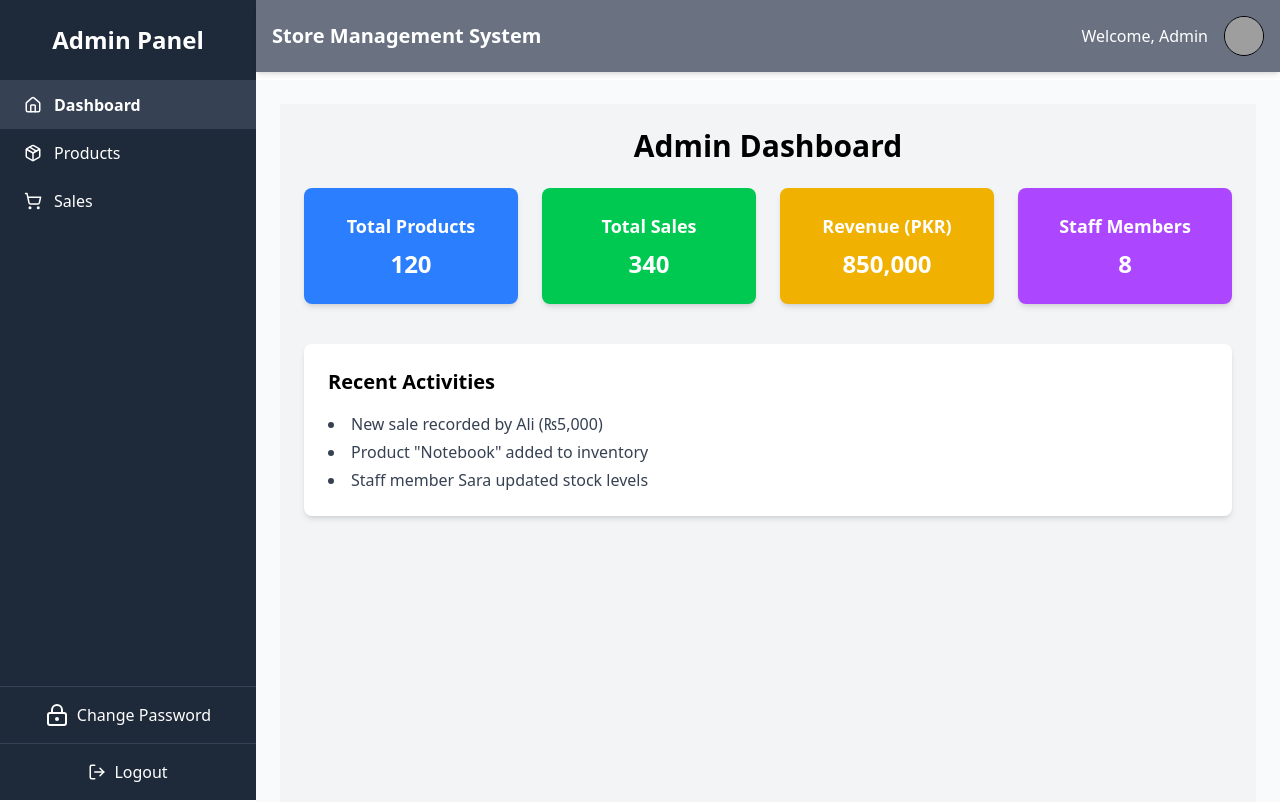
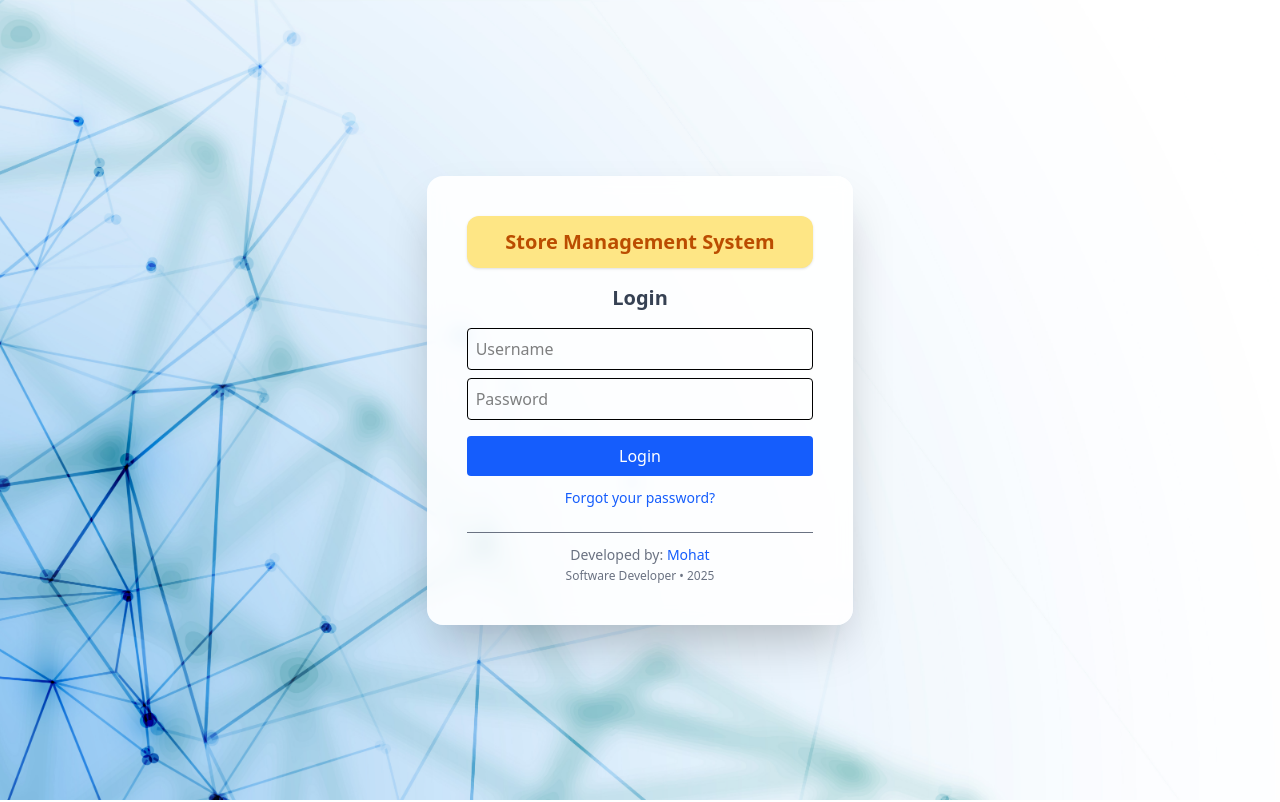
Before and after one commit to mohsinmughal5/shop-management-system, a React (Vite) app: page / in a window 1280 px wide. Before the commit this address led to /dashboard. Shown: the top 802 px of the page. Built offline with nearby package versions, Linux system fonts and the light colour scheme; sample sign-in values are in the browser's storage; grey boxes are pictures that could not be loaded.

Commit message:
changes on 14 11 in Routing

```diff
--- a/src/App.jsx
+++ b/src/App.jsx
@@ -1,142 +1,13 @@
-// import React from 'react'
-// import { BrowserRouter as Router, Routes, Route, Navigate } from 'react-router-dom'
-// import { useAuth } from './context/AuthContext'
-// import Sidebar from './components/Sidebar'
-// import Header from './components/Header'
-// import Dashboard from './pages/Dashboard'
-// import Products from './pages/Products'
-// import Sales from './pages/Sales'
-// import Login from './pages/Login'
-// import Footer from './components/Footer'
-
-// const App = () => {
-//   const { isLoggedIn } = useAuth()
-
-//   return (
-//     <Router>
-//       {isLoggedIn ? (
-//         <div className="flex">
-//           <Sidebar />
-//           <div className="flex-1 ml-64">
-//             <Header />
-//             <main className="mt-20 p-6 bg-gray-50 min-h-screen">
-//               <Routes>
-//                 <Route path="/dashboard" element={<Dashboard />} />
-//                 <Route path="/products" element={<Products />} />
-//                 <Route path="/sales" element={<Sales />} />
-//                 <Route path="*" element={<Navigate to="/dashboard" />} />
-//               </Routes>
-//             </main>
-//             <Footer />
-//           </div>
-//         </div>
-//       ) : (
-//         <Routes>
-//           <Route path="/" element={<Login />} />
-//           <Route path="*" element={<Navigate to="/" />} />
-//         </Routes>
-//       )}
-//     </Router>
-//   )
-// }
-
-// export default App
-
 import React from 'react'
-import { BrowserRouter as Router, Routes, Route, Navigate } from 'react-router-dom'
-import { useAuth } from './context/AuthContext'
-import Sidebar from './components/layout/Sidebar'
-import Header from './components/layout/Header'
-import Footer from './components/layout/Footer'
-import Dashboard from './pages/Dashboard'
-import Products from './pages/Products'
-import Sales from './pages/Sales'
-import Login from './pages/Login'
-import ProtectedRoute from './components/layout/ProtectedRoute'
-import InventoryDashboard from './pages/InventoryDashboard'
-import ResetPassword from './pages/ResetPassword'
-import ChangePassword from './pages/ChangePassword'
-import { Toaster } from 'react-hot-toast';
+import AppRoutes from './routes/AppRoutes'
+import { Toaster } from 'react-hot-toast'
 
 const App = () => {
-  const { isLoggedIn } = useAuth()
-
   return (
-    <Router>
+    <>
       <Toaster position="top-right" />
-      {isLoggedIn ? (
-        <div className="flex">
-          <Sidebar />
-          <div className="flex-1 ml-64">
-            <Header />
-            <main className="mt-20 p-6 bg-gray-50 min-h-screen">
-              <Routes>
-                {/* Dashboard - all roles can access */}
-
-                <Route
-                  path="/dashboard"
-                  element={
-                    <ProtectedRoute allowedRoles={['admin', 'sales', 'inventory']}>
-                      <Dashboard />
-                    </ProtectedRoute>
-                  }
-                />
-
-                {/* Products - only Admin & Inventory Manager */}
-                <Route
-                  path="/products"
-                  element={
-                    <ProtectedRoute allowedRoles={['admin', 'inventory']}>
-                      <Products />
-                    </ProtectedRoute>
-                  }
-                />
-
-                {/* Sales - only Admin & Sales */}
-                <Route
-                  path="/sales"
-                  element={
-                    <ProtectedRoute allowedRoles={['admin', 'sales']}>
-                      <Sales />
-                    </ProtectedRoute>
-                  }
-                />
-                <Route
-  path="/inventory"
-  element={
-    <ProtectedRoute allowedRoles={['admin', 'inventory']}>
-      <InventoryDashboard />
-    </ProtectedRoute>
-  }
-/>
-
-
-  <Route
-    path="/change-password"
-    element={
-      <ProtectedRoute allowedRoles={['admin', 'sales', 'inventory']}>
-        <ChangePassword />
-      </ProtectedRoute>
-    }
-  />
-
-
-
-                {/* Default route */}
-                <Route path="*" element={<Navigate to="/dashboard" />} />
-              </Routes>
-            </main>
-            <Footer />
-          </div>
-        </div>
-      ) : (
-        <Routes>
-          <Route path="/" element={<Login />} />
-          <Route path="*" element={<Navigate to="/" />} />
-          <Route path="/reset-password" element={<ResetPassword />} />
-        </Routes>
-      )}
-    </Router>
+      <AppRoutes />
+    </>
   )
 }
 
--- a/src/components/layout/ProtectedRoute.jsx
+++ /dev/null
@@ -1,29 +0,0 @@
-import React from 'react'
-import { Navigate } from 'react-router-dom'
-import { useAuth } from '../../context/AuthContext'
-
-const ProtectedRoute = ({ children, allowedRoles }) => {
-  const { isLoggedIn, userRole } = useAuth()
-
-  // 1️⃣ If not logged in → redirect to login
-  if (!isLoggedIn) {
-    return <Navigate to="/" replace />
-  }
-
-  // 2️⃣ If role not allowed → show "Unauthorized"
-  if (allowedRoles && !allowedRoles.includes(userRole)) {
-    return (
-      <div className="flex items-center justify-center h-screen bg-gray-100">
-        <div className="text-center">
-          <h1 className="text-3xl font-bold text-red-600 mb-4">Access Denied</h1>
-          <p className="text-gray-600">You do not have permission to view this page.</p>
-        </div>
-      </div>
-    )
-  }
-
-  // 3️⃣ Otherwise → show the requested page
-  return children
-}
-
-export default ProtectedRoute
--- a/src/components/layout/Sidebar.jsx
+++ b/src/components/layout/Sidebar.jsx
@@ -1,60 +1,7 @@
-// import React from 'react'
-// import { NavLink } from 'react-router-dom'
-// import { Home, Package, ShoppingCart, LogOut } from 'lucide-react'
-// import { useAuth } from '../context/AuthContext'
-
-// const Sidebar = () => {
-//   const { logout } = useAuth()
-
-//   const menuItems = [
-//     { name: 'Dashboard', path: '/dashboard', icon: <Home size={18} /> },
-//     { name: 'Products', path: '/products', icon: <Package size={18} /> },
-//     { name: 'Sales', path: '/sales', icon: <ShoppingCart size={18} /> },
-//   ]
-
-//   return (
-//     <div className="bg-gray-800 text-white h-screen w-64 flex flex-col fixed">
-//       <div className="text-2xl font-bold text-center py-6 border-b border-gray-700">
-//         Store Admin
-//       </div>
-
-//       <nav className="grow">
-//         {menuItems.map((item) => (
-//           <NavLink
-//             key={item.name}
-//             to={item.path}
-//             end
-//             className={({ isActive }) =>
-//               `flex items-center px-6 py-3 hover:bg-gray-700 transition ${
-//                 isActive ? 'bg-gray-700 font-semibold' : ''
-//               }`
-//             }
-//           >
-//             <span className="mr-3">{item.icon}</span>
-//             {item.name}
-//           </NavLink>
-//         ))}
-//       </nav>
-
-//       <div className="border-t border-gray-700 py-4 text-center">
-//         <button
-//           onClick={logout}
-//           className="flex items-center justify-center w-full hover:text-red-400"
-//         >
-//           <LogOut size={18} className="mr-2" /> Logout
-//         </button>
-//       </div>
-//     </div>
-//   )
-// }
-
-// export default Sidebar
-
 import React from 'react'
-import { NavLink } from 'react-router-dom'
+import { NavLink, Link } from 'react-router-dom'
 import { Home, Package, ShoppingCart, LogOut } from 'lucide-react'
 import { useAuth } from '../../context/AuthContext'
-import { Link } from 'react-router-dom';
 
 const Sidebar = () => {
   const { logout, userRole } = useAuth()
@@ -71,14 +18,10 @@ const Sidebar = () => {
     sales: [
       { name: 'Sales', path: '/sales', icon: <ShoppingCart size={18} /> },
     ],
-    // inventory: [
-    //   { name: 'Products', path: '/products', icon: <Package size={18} /> },
-    // ],
     inventory: [
       { name: 'Inventory Dashboard', path: '/inventory', icon: <Package size={18} /> },
       { name: 'Products', path: '/products', icon: <Package size={18} /> },
     ],
-
   }
 
   const menuItems = [...baseMenu, ...(roleMenus[userRole] || [])]
@@ -97,7 +40,7 @@ const Sidebar = () => {
         {menuItems.map((item) => (
           <NavLink
             key={item.name}
-            to={item.path}
+            to={item.path}   // <-- MUST be absolute
             end
             className={({ isActive }) =>
               `flex items-center px-6 py-3 hover:bg-gray-700 transition ${
@@ -111,13 +54,16 @@ const Sidebar = () => {
         ))}
       </nav>
 
-
       <div className="border-t border-gray-700 py-4 text-center">
         <Link
-    to="/change-password"
+          to="/change-password" // <-- fixed
           className="flex items-center justify-center w-full hover:text-red-400"
         >
-    <svg xmlns="http://www.w3.org/2000/svg" width="24" height="24" viewBox="0 0 24 24" fill="none" stroke="currentColor" strokeWidth="2" strokeLinecap="round" strokeLinejoin="round" className="lucide lucide-lock-keyhole">
+          <svg
+            xmlns="http://www.w3.org/2000/svg" width="24" height="24"
+            viewBox="0 0 24 24" fill="none" stroke="currentColor"
+            strokeWidth="2" strokeLinecap="round" strokeLinejoin="round"
+          >
             <circle cx="12" cy="16" r="1"/>
             <rect x="3" y="10" width="18" height="12" rx="2"/>
             <path d="M7 10V7a5 5 0 0 1 10 0v3"/>
@@ -125,7 +71,6 @@ const Sidebar = () => {
           <span className="ml-2">Change Password</span>
         </Link>
       </div>
-
 
       <div className="border-t border-gray-700 py-4 text-center">
         <button
--- /dev/null
+++ b/src/layouts/DashboardLayout.jsx
@@ -0,0 +1,25 @@
+import React from 'react'
+import { Outlet } from 'react-router-dom'
+import Sidebar from '../components/layout/Sidebar'
+import Header from '../components/layout/Header'
+import Footer from '../components/layout/Footer'
+
+const DashboardLayout = () => {
+  return (
+    <div className="flex">
+      <Sidebar />
+
+      <div className="flex-1 ml-64">
+        <Header />
+
+        <main className="mt-20 p-6 bg-gray-50 min-h-screen">
+          <Outlet />
+        </main>
+
+        <Footer />
+      </div>
+    </div>
+  )
+}
+
+export default DashboardLayout
--- a/src/main.jsx
+++ b/src/main.jsx
@@ -1,14 +1,16 @@
 import React from 'react'
 import ReactDOM from 'react-dom/client'
+import { BrowserRouter } from 'react-router-dom'
 import App from './App'
 import './index.css'
 import { AuthProvider } from './context/AuthContext'
-import { Store } from 'lucide-react'
 
 ReactDOM.createRoot(document.getElementById('root')).render(
   <React.StrictMode>
     <AuthProvider>
-      <App />
+      <BrowserRouter>
+        <App />
+      </BrowserRouter>
     </AuthProvider>
   </React.StrictMode>
 )
--- /dev/null
+++ b/src/routes/AppRoutes.jsx
@@ -0,0 +1,70 @@
+import React from 'react'
+import { Routes, Route, Navigate } from 'react-router-dom'
+import DashboardLayout from '../layouts/DashboardLayout'
+import ProtectedRoute from './ProtectedRoute'
+
+// pages
+import Dashboard from '../pages/Dashboard'
+import Products from '../pages/Products'
+import Sales from '../pages/Sales'
+import Login from '../pages/Login'
+import InventoryDashboard from '../pages/InventoryDashboard'
+import ResetPassword from '../pages/ResetPassword'
+import ChangePassword from '../pages/ChangePassword'
+
+const AppRoutes = () => {
+  return (
+    <Routes>
+
+      {/* PUBLIC */}
+      <Route path="/" element={<Login />} />
+      <Route path="/reset-password" element={<ResetPassword />} />
+
+      {/* PROTECTED */}
+      <Route
+        path="/"
+        element={
+          <ProtectedRoute allowedRoles={['admin', 'sales', 'inventory']}>
+            <DashboardLayout />
+          </ProtectedRoute>
+        }
+      >
+        <Route path="dashboard" element={<Dashboard />} />
+
+        <Route
+          path="products"
+          element={
+            <ProtectedRoute allowedRoles={['admin', 'inventory']}>
+              <Products />
+            </ProtectedRoute>
+          }
+        />
+
+        <Route
+          path="sales"
+          element={
+            <ProtectedRoute allowedRoles={['admin', 'sales']}>
+              <Sales />
+            </ProtectedRoute>
+          }
+        />
+
+        <Route
+          path="inventory"
+          element={
+            <ProtectedRoute allowedRoles={['admin', 'inventory']}>
+              <InventoryDashboard />
+            </ProtectedRoute>
+          }
+        />
+
+        <Route path="change-password" element={<ChangePassword />} />
+      </Route>
+
+      {/* DEFAULT REDIRECT */}
+      <Route path="*" element={<Navigate to="/dashboard" replace />} />
+    </Routes>
+  )
+}
+
+export default AppRoutes
--- /dev/null
+++ b/src/routes/ProtectedRoute.jsx
@@ -0,0 +1,21 @@
+import React from "react";
+import { Navigate } from "react-router-dom";
+import { useAuth } from "../context/AuthContext";
+
+const ProtectedRoute = ({ allowedRoles, children }) => {
+  const { isLoggedIn, userRole } = useAuth();
+
+  // If not logged in → go to login
+  if (!isLoggedIn) {
+    return <Navigate to="/" replace />;
+  }
+
+  // If route requires specific roles → check role
+  if (allowedRoles && !allowedRoles.includes(userRole)) {
+    return <Navigate to="/dashboard" replace />;
+  }
+
+  return children;
+};
+
+export default ProtectedRoute;
```
Also changed, not shown: src/redux/store.js (deleted). Lines whose indentation alone changed are shown as unchanged.
